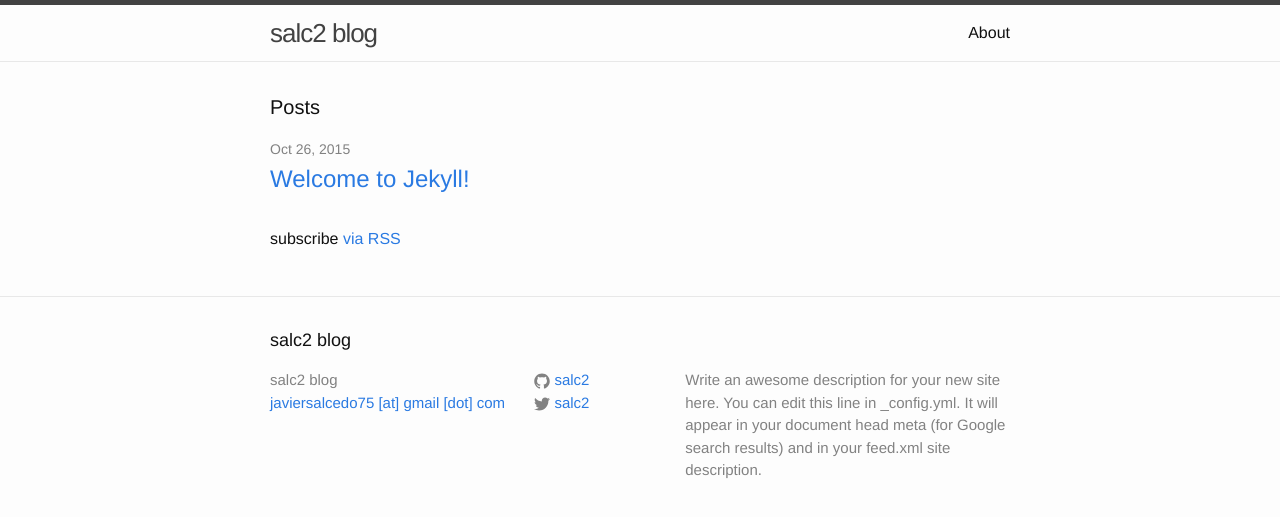
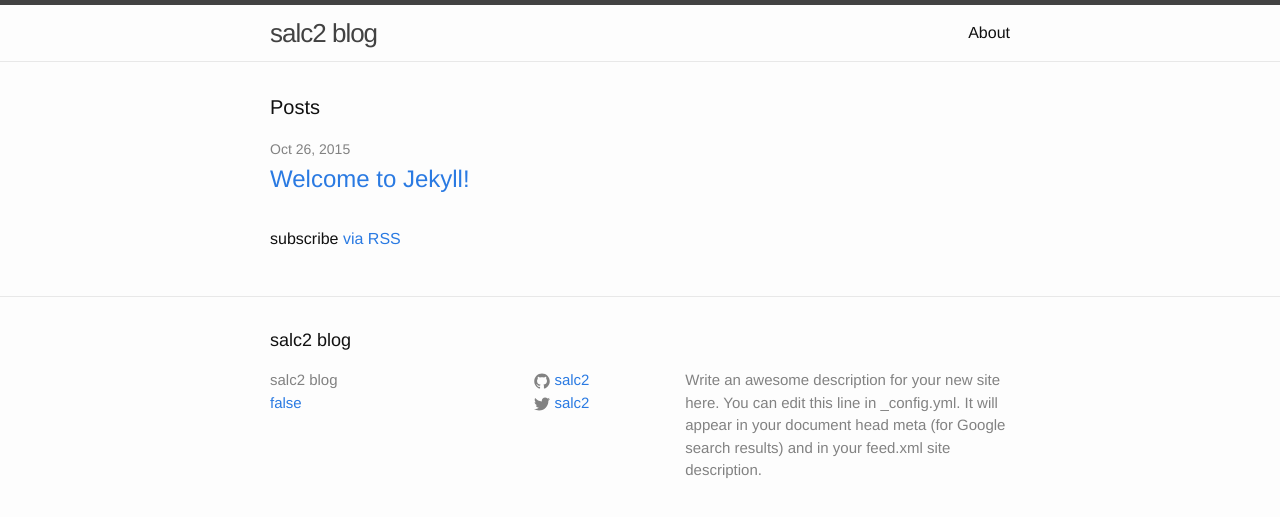
Before and after one commit to salc2/salc2.github.io, a Jekyll site: the page built from index.html, in a window 1280 px wide. Shown: the top 517 px of the page. Built offline with Jekyll 4.4.1, drawn with Linux system fonts in a browser that asks for light colours.

Commit message:
building jekyll

```diff
--- a/_config.yml
+++ b/_config.yml
@@ -1,6 +1,6 @@
 # Site settings
 title: salc2 blog
-email: javiersalcedo75 [at] gmail [dot] com
+email: false
 description: > # this means to ignore newlines until "baseurl:"
   Write an awesome description for your new site here. You can edit this
   line in _config.yml. It will appear in your document head meta (for
```
